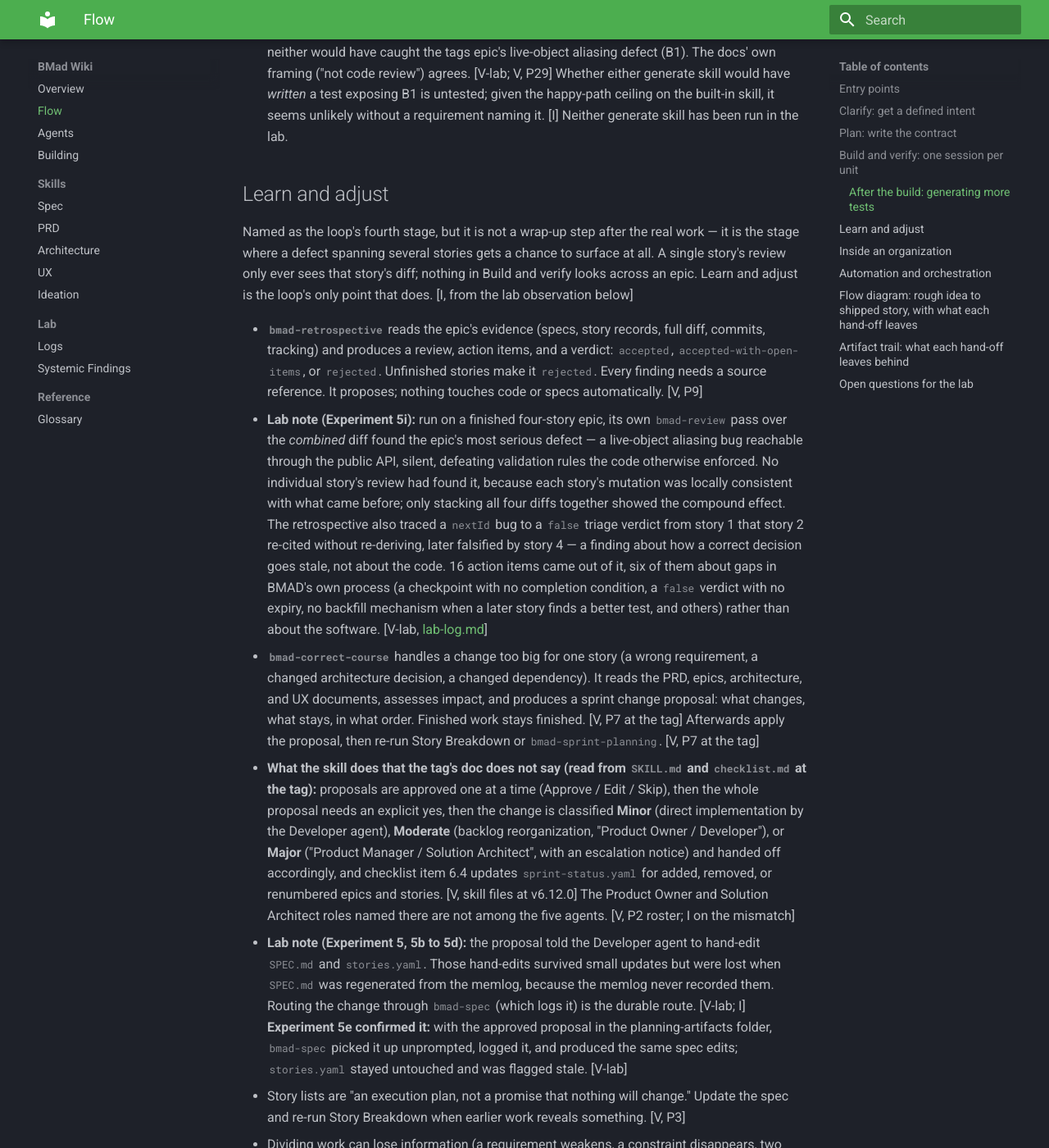
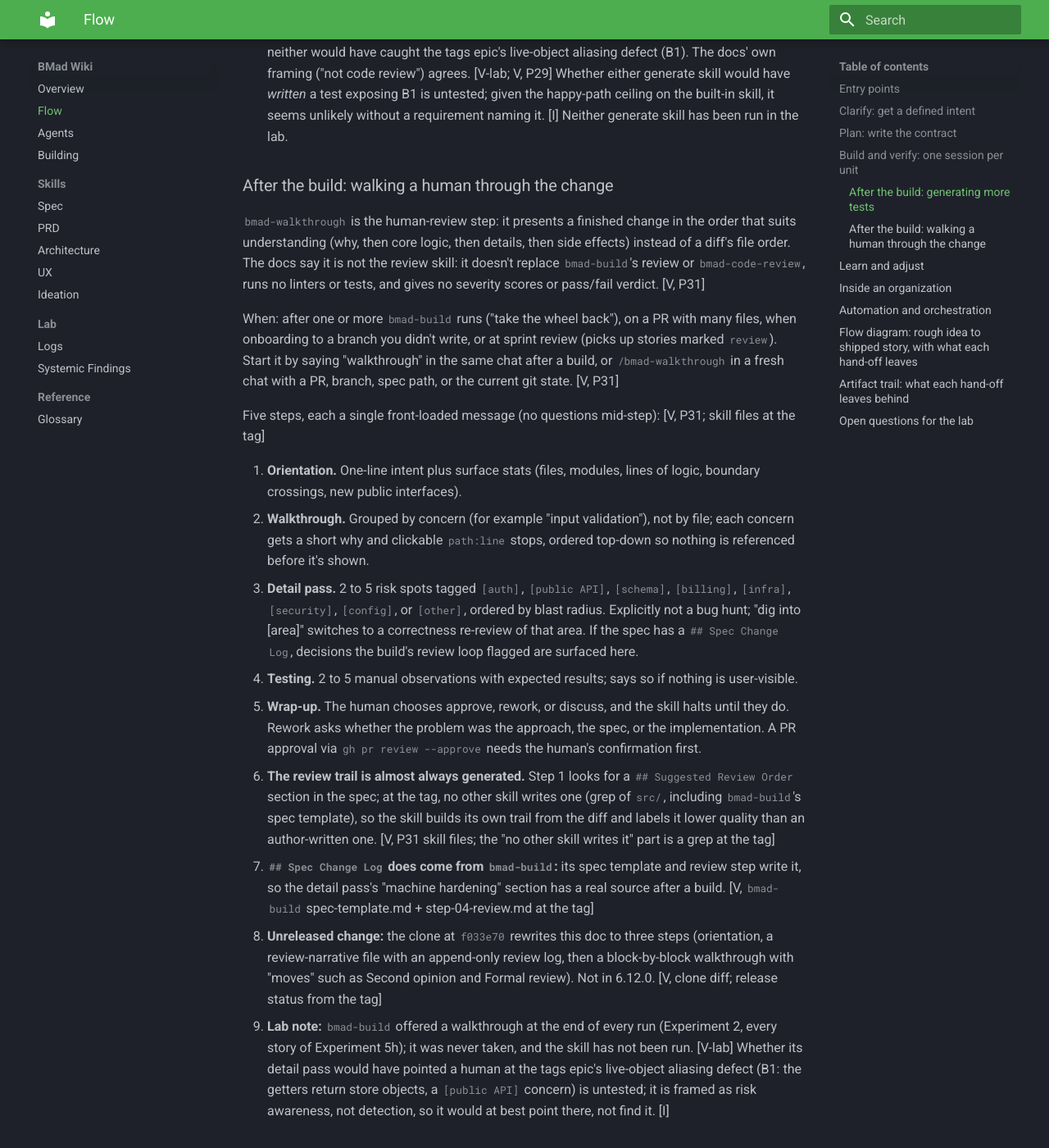
Before and after one commit to ctupper/woods-walks, an MkDocs documentation site: the page built from docs/bmad/flow.md, in a window 1280 px wide and 1400 px high, scrolled down 4081 px. Shown: the whole window at 82% size. Built offline with MkDocs 1.6.1 and Material for MkDocs 9.7.7, drawn with Linux system fonts in a browser that asks for light colours.

Commit message:
docs: auto-sync BMad wiki (agents.md, flow.md, overview.md)

```diff
--- a/docs/bmad/flow.md
+++ b/docs/bmad/flow.md
@@ -95,6 +95,25 @@ A separate, optional decision once a change is implemented: does it need more au
 - TEA's other skills (test design, trace, ATDD, test review, NFRs, gates) are described as available but "not the default generate path." Test design optionally improves an Automate run; trace optionally checks coverage afterward; ATDD is for features that don't exist yet. [V, P29]
 - **Lab note (Experiment 8):** reading TEA's test-review criteria and trace gate found both operate on test quality and named-requirement coverage, not production-code correctness, so neither would have caught the tags epic's live-object aliasing defect (B1). The docs' own framing ("not code review") agrees. [V-lab; V, P29] Whether either generate skill would have *written* a test exposing B1 is untested; given the happy-path ceiling on the built-in skill, it seems unlikely without a requirement naming it. [I] Neither generate skill has been run in the lab.
 
+### After the build: walking a human through the change
+
+`bmad-walkthrough` is the human-review step: it presents a finished change in the order that suits understanding (why, then core logic, then details, then side effects) instead of a diff's file order. The docs say it is not the review skill: it doesn't replace `bmad-build`'s review or `bmad-code-review`, runs no linters or tests, and gives no severity scores or pass/fail verdict. [V, P31]
+
+When: after one or more `bmad-build` runs ("take the wheel back"), on a PR with many files, when onboarding to a branch you didn't write, or at sprint review (picks up stories marked `review`). Start it by saying "walkthrough" in the same chat after a build, or `/bmad-walkthrough` in a fresh chat with a PR, branch, spec path, or the current git state. [V, P31]
+
+Five steps, each a single front-loaded message (no questions mid-step): [V, P31; skill files at the tag]
+
+1. **Orientation.** One-line intent plus surface stats (files, modules, lines of logic, boundary crossings, new public interfaces).
+2. **Walkthrough.** Grouped by concern (for example "input validation"), not by file; each concern gets a short why and clickable `path:line` stops, ordered top-down so nothing is referenced before it's shown.
+3. **Detail pass.** 2 to 5 risk spots tagged `[auth]`, `[public API]`, `[schema]`, `[billing]`, `[infra]`, `[security]`, `[config]`, or `[other]`, ordered by blast radius. Explicitly not a bug hunt; "dig into [area]" switches to a correctness re-review of that area. If the spec has a `## Spec Change Log`, decisions the build's review loop flagged are surfaced here.
+4. **Testing.** 2 to 5 manual observations with expected results; says so if nothing is user-visible.
+5. **Wrap-up.** The human chooses approve, rework, or discuss, and the skill halts until they do. Rework asks whether the problem was the approach, the spec, or the implementation. A PR approval via `gh pr review --approve` needs the human's confirmation first.
+
+- **The review trail is almost always generated.** Step 1 looks for a `## Suggested Review Order` section in the spec; at the tag, no other skill writes one (grep of `src/`, including `bmad-build`'s spec template), so the skill builds its own trail from the diff and labels it lower quality than an author-written one. [V, P31 skill files; the "no other skill writes it" part is a grep at the tag]
+- **`## Spec Change Log` does come from `bmad-build`:** its spec template and review step write it, so the detail pass's "machine hardening" section has a real source after a build. [V, `bmad-build` spec-template.md + step-04-review.md at the tag]
+- **Unreleased change:** the clone at `f033e70` rewrites this doc to three steps (orientation, a review-narrative file with an append-only review log, then a block-by-block walkthrough with "moves" such as Second opinion and Formal review). Not in 6.12.0. [V, clone diff; release status from the tag]
+- **Lab note:** `bmad-build` offered a walkthrough at the end of every run (Experiment 2, every story of Experiment 5h); it was never taken, and the skill has not been run. [V-lab] Whether its detail pass would have pointed a human at the tags epic's live-object aliasing defect (B1: the getters return store objects, a `[public API]` concern) is untested; it is framed as risk awareness, not detection, so it would at best point there, not find it. [I]
+
 ## Learn and adjust
 
 Named as the loop's fourth stage, but it is not a wrap-up step after the real work — it is the stage where a defect spanning several stories gets a chance to surface at all. A single story's review only ever sees that story's diff; nothing in Build and verify looks across an epic. Learn and adjust is the loop's only point that does. [I, from the lab observation below]
```
Also changed, not shown: docs/bmad/agents.md (+1 -1 lines), docs/bmad/overview.md (+1 -1 lines).
